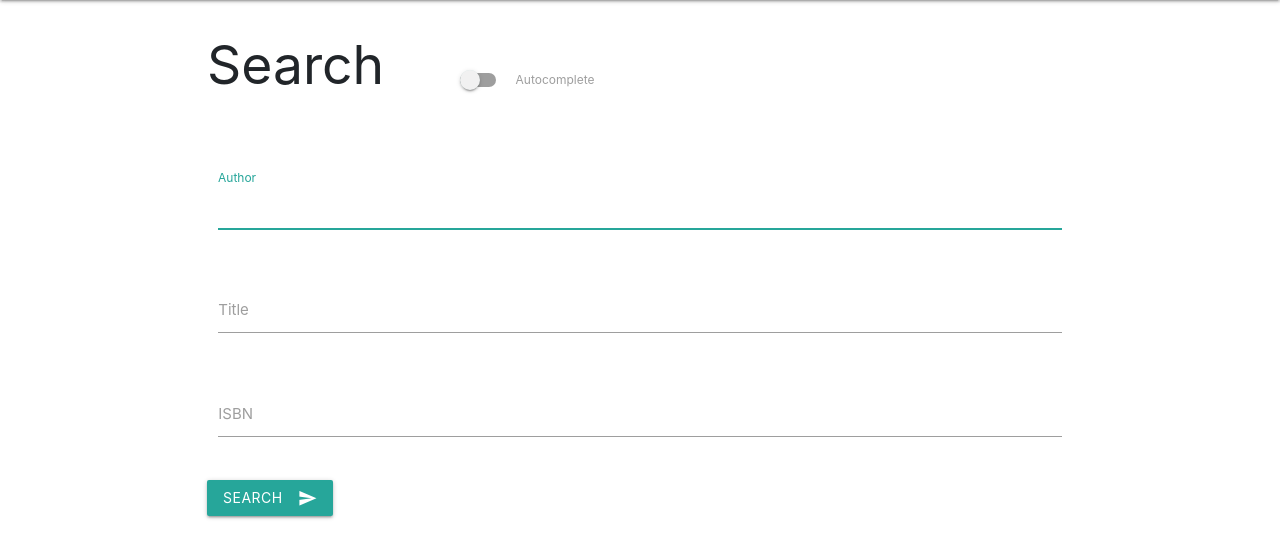
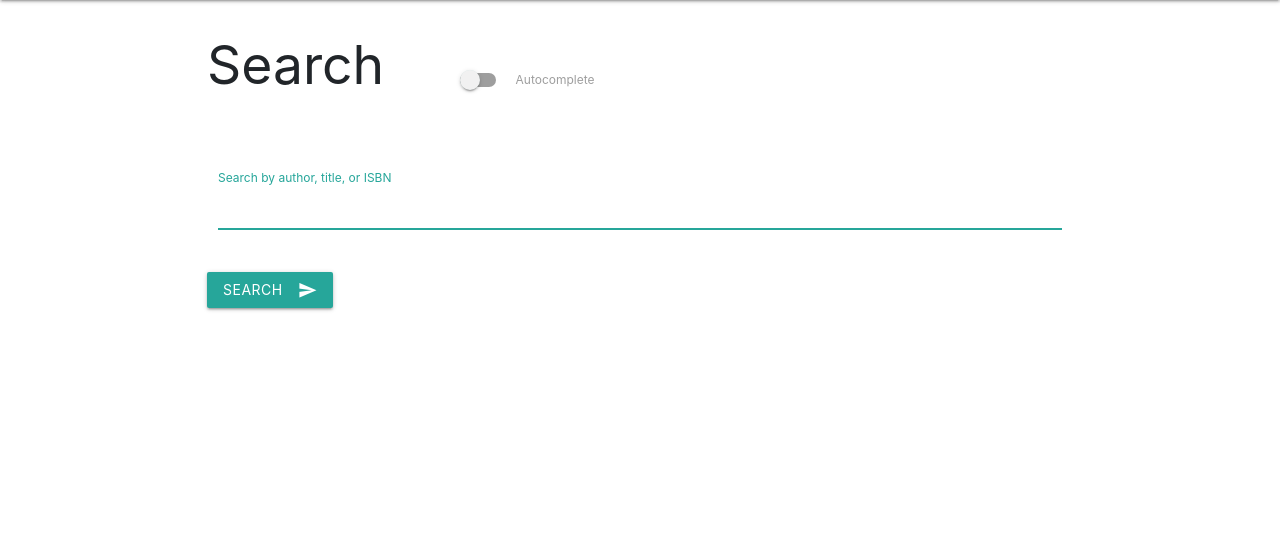
Before and after one commit to kzollove/kylezolloCS50books, a Flask app: page / in a window 1280 px wide. Shown: the part 64-622 px from the top of the page. Run offline with Flask 2, Linux system fonts and the light colour scheme; the visitor is signed in with stand-in values (Sample User, id 1); some libraries are stand-ins or nearby versions.

Commit message:
Search is now one param

```diff
--- a/application.py
+++ b/application.py
@@ -29,16 +29,16 @@ db = scoped_session(sessionmaker(bind=engine))
 
 ####### SUB PROGRAMS ############
 #Queries database. Takes a dictionary of submitted parameters
-def booksearch(req):
+def booksearch(bookQuery):
     books = db.execute("""SELECT title, name, year, isbn, books.id
                                 FROM books
                                 JOIN authors
                                 ON books.author_id=authors.id
-                                WHERE LOWER(title) LIKE LOWER(:title)
-                                AND LOWER(name) LIKE LOWER(:name)
-                                AND isbn LIKE :isbn
+                                WHERE LOWER(title) LIKE LOWER(:book)
+                                OR LOWER(name) LIKE LOWER(:book)
+                                OR isbn LIKE :book
                                 """,
-                                {'title': '%' + req.get('title', '') + '%', 'name': '%' + req.get('author', '') + '%', 'isbn': '%' + req.get('isbn', '') + '%'}).fetchall()
+                                {'book': '%' + bookQuery + '%'}).fetchall()
     return books
 
 #Formats the list of tuples as a dictionary of 'title': {author, year} dictionaries
@@ -160,18 +160,11 @@ def search():
     #If an autocomplete query is submitted
     if request.method == "GET":
 
-        #This is the type of query (author, title, or isbn)
-        n = request.args.get("q").split(',')[1]
-
         #This is the value (Stephen King, The shining, 1234567)
-        q = request.args.get("q").split(',')[0]
-
-        #Adds to dict of queries
-        reqDict.update({n: q})
+        q = request.args.get("q")
 
         #If there are values in dict, queries db
-        if reqDict:
-            books = booksearch(reqDict)
+        books = booksearch(q)
 
         #Sends data back to view
         return jsonify(buildDict(books))
@@ -180,12 +173,10 @@ def search():
     if request.method == "POST":
 
         #if nothing submitted
-        if not (request.form.get('author') or request.form.get('title') or request.form.get('isbn')):
+        if not (request.form.get('book')):
             return render_template("index.html", error="Must submit atleast one search field")
 
-        searchDict = {'title': request.form.get('title'), 'author': request.form.get('author'), 'isbn': request.form.get('isbn')}
-
-        books = booksearch(searchDict)
+        books = booksearch(request.form.get('book'))
 
         return render_template("results.html", books=buildDict(books))
 
--- a/static/autocomplete.js
+++ b/static/autocomplete.js
@@ -1,6 +1,6 @@
 //Pass text between autocomplete and submit fields
 $("input").keyup(function() {
-    $("input[name=" + $(this).attr('name') + "]").val($(this).val())
+    $("input").val($(this).val())
     M.updateTextFields();
 })
 //Show/hide autocomplete and submit based on checkbox
@@ -42,7 +42,7 @@ function debounce(func, wait, immediate) {
 function autoComp() {
 
         //Send value and name attr of input as single get request
-        $.get('/search?q=' + $(this).val() + ',' + $(this).attr('name'), function(data) {
+        $.get('/search?q=' + $(this).val(), function(data) {
             let html = ''
             const keys =  Object.keys(data)
             for (key of keys) {
--- a/templates/index.html
+++ b/templates/index.html
@@ -27,22 +27,11 @@
 <form action="/search" method="post" id="searchForm">
     <div class="row searcher">
             <div class="input-field col s6">
-              <input name="author" autofocus id="author" type="text" class="validate">
-              <label class="active" for="first_name2">Author</label>
+              <input name="book" autofocus id="author" type="text" class="validate">
+              <label class="active" for="first_name2">Search by author, title, or ISBN</label>
             </div>
           </div>
-    <div class="row searcher">
-        <div class="input-field col s6">
-            <input name="title" id="title" type="text" class="validate">
-            <label class="active" for="title">Title</label>
-        </div>
-    </div>
-    <div class="row searcher">
-        <div class="input-field col s6">
-            <input name="isbn" id="isbn" type="text" class="validate">
-            <label class="active" for="isbn">ISBN</label>
-        </div>
-    </div>
+
     <button class="btn waves-effect waves-light" type="submit" name="action">Search
         <i class="material-icons right">send</i>
     </button>
@@ -56,17 +45,9 @@ Possible cover, book blurb, etc.
 
 -->
 <div class="row" id="auto">
-        <div class="input-field col s4">
-          <input name="author" autofocus id="author" type="text" class="validate">
-          <label class="active" for="author">Author</label>
-        </div>
-    <div class="input-field col s4">
-        <input name="title" id="title" type="text" class="validate">
-        <label class="active" for="title">Title</label>
-    </div>
-    <div class="input-field col s4">
-        <input name="isbn" id="isbn" type="text" class="validate">
-        <label class="active" for="isbn">ISBN</label>
+    <div class="input-field col s6">
+        <input name="book" autofocus id="author" type="text" class="validate">
+        <label class="active" for="book">Search by author, title, or ISBN</label>
     </div>
 </div>
 
```
Also changed, not shown: 2 other files.
